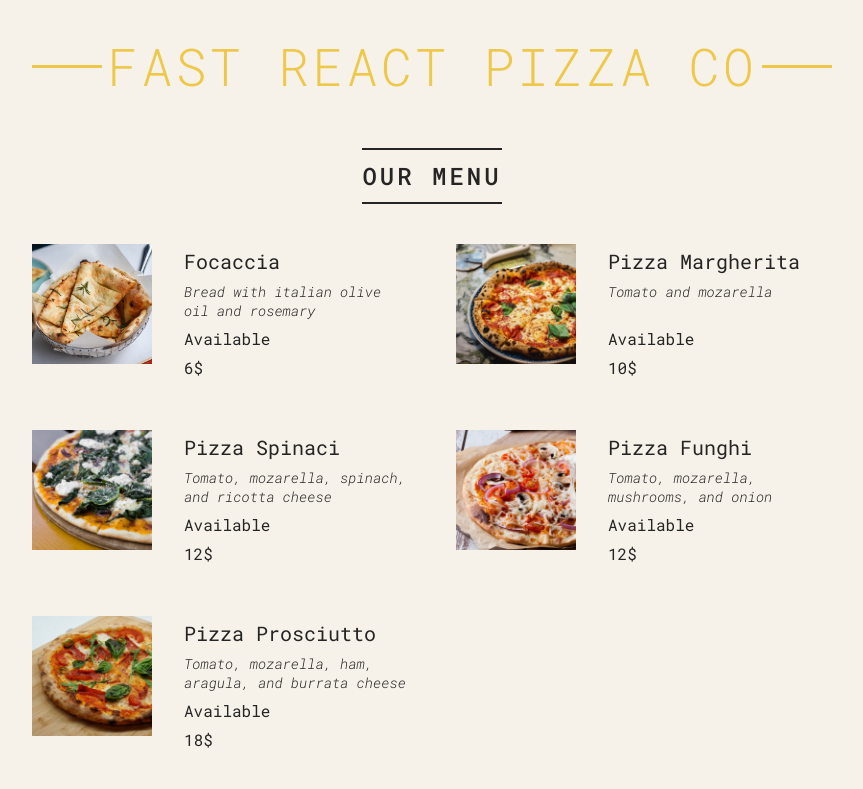
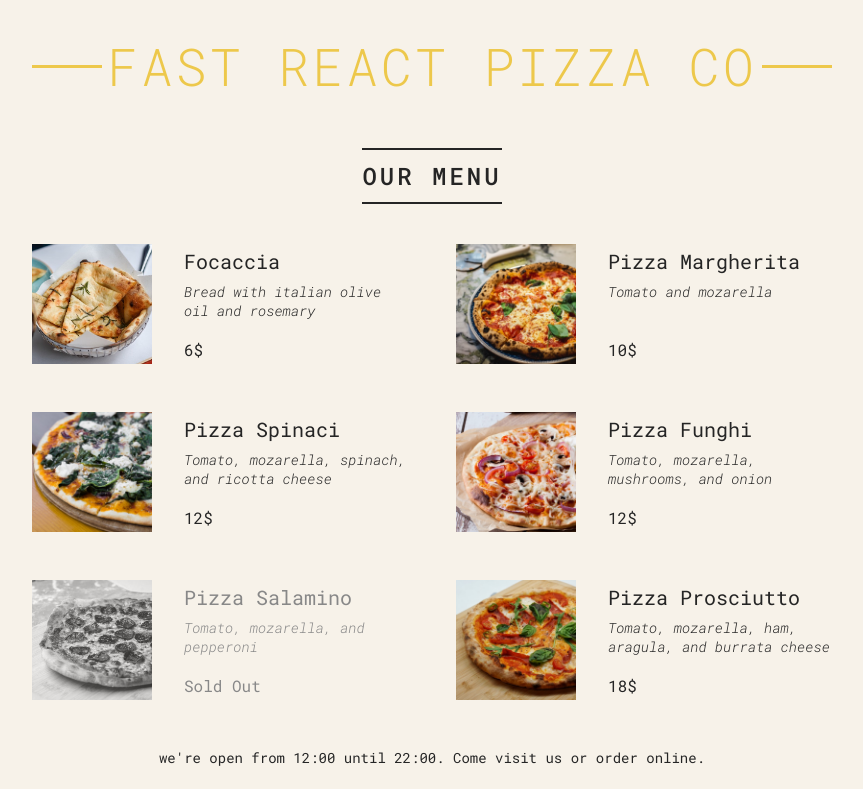
Before and after one commit to salahmohsen/React-Course-Jonas-Schmedtmann, a React (Create React App) app in the folder 03-pizza-menu/: page / in a window 1280 px wide. Shown: the top 789 px of the page, without its empty margins (208-1071 px from the left). Built offline with nearby package versions, Linux system fonts and the light colour scheme.

Commit message:
finalizing Pizza Project

```diff
--- a/03-pizza-menu/public/index.html
+++ b/03-pizza-menu/public/index.html
@@ -24,7 +24,7 @@
       work correctly both with client-side routing and a non-root public URL.
       Learn how to configure a non-root public URL by running `npm run build`.
     -->
-    <title>React App</title>
+    <title>Fast React Pizza Co.</title>
   </head>
   <body>
     <noscript>You need to enable JavaScript to run this app.</noscript>
--- a/03-pizza-menu/src/index.js
+++ b/03-pizza-menu/src/index.js
@@ -82,16 +82,15 @@
 }
 
 function Pizza({ pizzaObj }) {
-  if (pizzaObj.soldOut) return null;
+  // if (pizzaObj.soldOut) return null;
 
   return (
-    <li className="pizza">
+    <li className={pizzaObj.soldOut ? "pizza sold-out" : "pizza"}>
       <img src={pizzaObj.photoName} alt={pizzaObj.name} />
       <div>
         <h3>{pizzaObj.name}</h3>
         <p>{pizzaObj.ingredients}</p>
-        <span>{!pizzaObj.soldOut ? "Available " : "Not available "}</span>
-        <span>{Number(pizzaObj.price)}$</span>
+        <span>{pizzaObj.soldOut ? "Sold Out" : pizzaObj.price + "$"}</span>
       </div>
     </li>
   );
```
